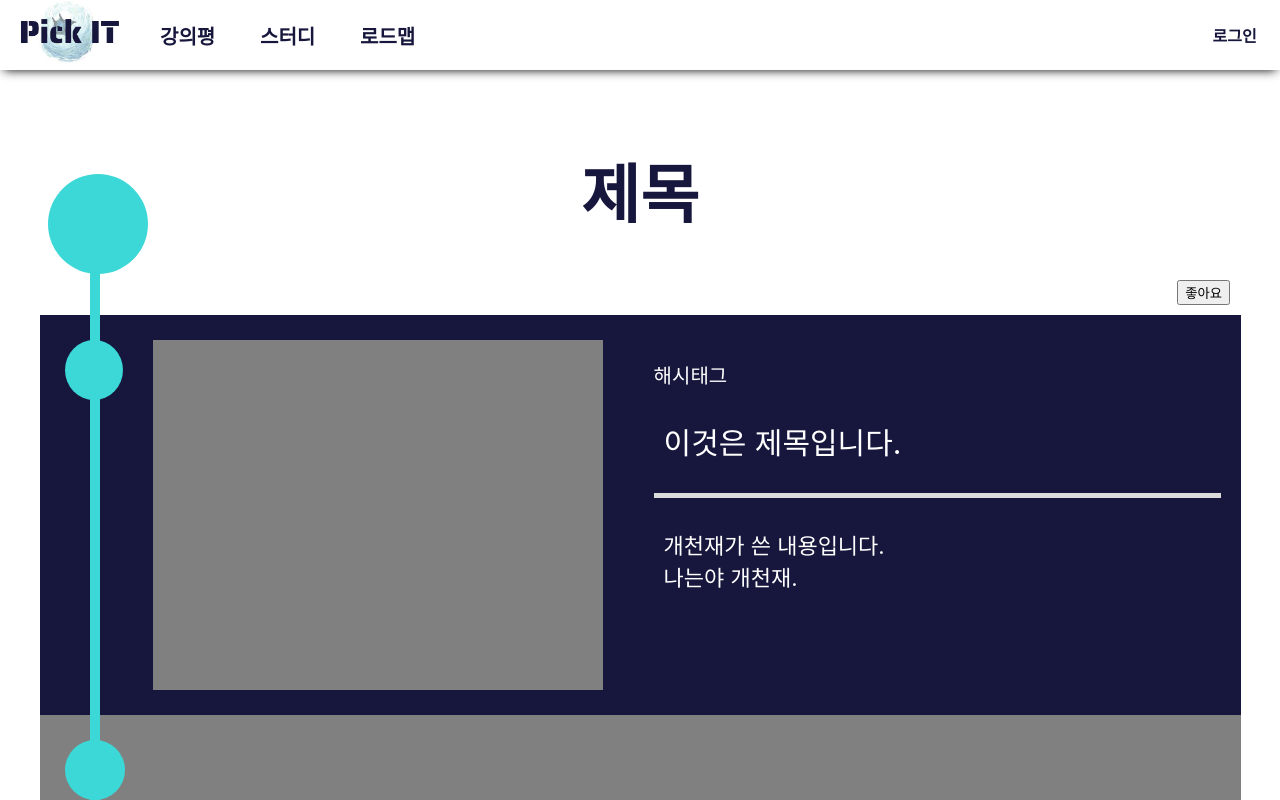
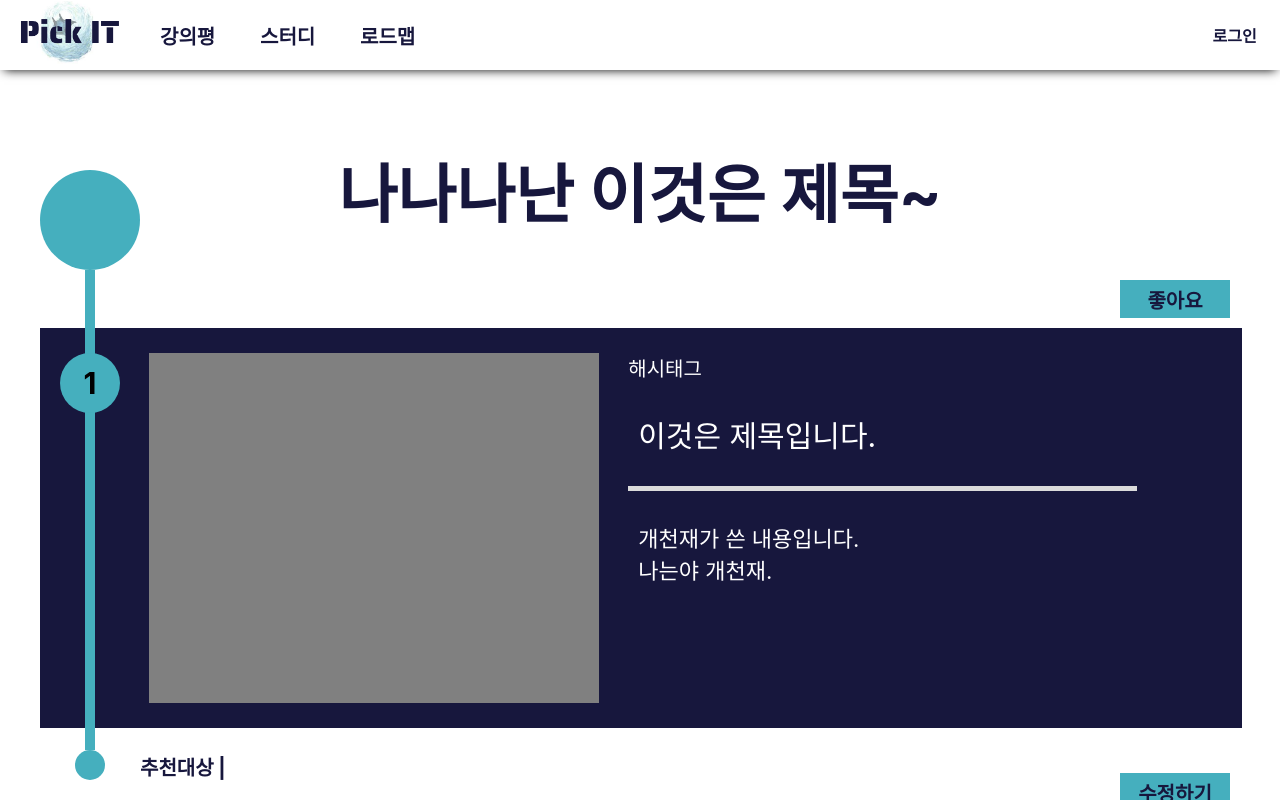
Before and after one commit to Capstone-SSU/frontend, a React (Create React App) app: page /loadmapList in a window 1280 px wide. Shown: the top 800 px of the page. Built offline with nearby package versions, Linux system fonts and the light colour scheme.

Commit message:
yeju
study1, loadmap2

```diff
--- a/src/pages/Loadmap.js
+++ b/src/pages/Loadmap.js
@@ -4,7 +4,7 @@ import '../pages_css/Loadmap.css';
 
 const Loadmap = () => {
   return (
-    <div id='body_center'>
+    <div id='body_main'>
       <div id='body_center_top'></div>
       <div id='body_center_name'><Link to="/loadmap">로드맵</Link></div>
       <div id='loadmap_body_center_list'>
--- a/src/pages/LoadmapAdd.js
+++ b/src/pages/LoadmapAdd.js
@@ -4,7 +4,7 @@ import '../pages_css/LoadmapAdd.css';
 
 const LoadmapAdd = () => {
   return (
-    <div id='body_center'>
+    <div id='body_main'>
       <div id='body_center_top'></div>
       <div id='body_center_name'><Link to="/loadmap">로드맵</Link></div>
       <div id='loadmapAdd_body_center_list'>
--- a/src/pages/LoadmapList.js
+++ b/src/pages/LoadmapList.js
@@ -4,39 +4,71 @@ import '../pages_css/LoadmapList.css';
 
 const LoadmapList = () => {
   return (
-    <div id='body_center'>
+    <div id='body_main'>
+
         <div id='body_center_top'></div>
+
         <div id='loadmapList_body_center_inner'>
-                <div id='loadmapList_body_center_inner_front'>
-                    <div id='loadmapList_circle0'></div>
-                    <div id='loadmapList_body_center_inner_front_inner'></div>
-                    <div id='loadmapList_circle_last'></div>
+            <div id='loadmapList_body_center_inner_line'>
+                <div id='loadmapList_body_center_inner_line_top'></div>
+                <div id='loadmapList_body_center_inner_line_circle'></div>
+                <div id='loadmapList_body_center_inner_line_center'>
+                    <div id='loadmapList_body_center_inner_line_blank1'></div>
+                    <div id='loadmapList_body_center_inner_line_centerLine'></div>
                 </div>
+                <div id='loadmapList_body_center_inner_line_center'>
+                    <div id='loadmapList_body_center_inner_line_blank2'></div>
+                    <div id='loadmapList_body_center_inner_line_circle_last'></div>
+                </div>
+                <div id='loadmapList_body_center_inner_line_bottom'></div>
+            </div>
+
             <div id='body_center_name'>
-                    제목
+                나나나난 이것은 제목~
             </div>
-                <div id='loadmapList_body_center_name_button'><button>좋아요</button></div>
 
-                <div id='loadmapList_body_center_inner_box1'>
-                    <div id='loadmapList_circle1'></div>
-                    <div id="loadmapList_body_center_list_inner1">
-                        <div id='loadmapList_body_center_list_inner_picture'></div>
+            <div id='loadmapList_body_center_inner_button'><button>좋아요</button></div>
+
+            <div id='loadmapList_body_center_inner_box'>
+                <div id='loadmapList_body_center_inner_box_top'></div>
+                <div id='loadmapList_body_center_inner_box_circle1'>1</div>
+                <div id="loadmapList_body_center_inner_box_content">
+                    <div id='loadmapList_body_center_inner_box_content_picture'></div>
                 </div>
-                    <div id="loadmapList_body_center_list_inner2">
-                        <div id ='loadmapList_body_center_list_inner_hashtag'>해시태그</div>
-                        <div id="loadmapList_body_center_list_inner_title">이것은 제목입니다.</div>
+                <div id="loadmapList_body_center_inner_box_content">
+                    <div id ='loadmapList_body_center_inner_box_content_hashtag'>해시태그</div>
+                    <div id="loadmapList_body_center_inner_box_content_title">이것은 제목입니다.</div>
                     <hr/>
-                        <div id="loadmapList_body_center_list_inner_description">
+                    <div id="loadmapList_body_center_inner_box_content_description">
                         개천재가 쓴 내용입니다.<br/>
                         나는야 개천재.
                     </div>
                 </div>
             </div>
+            {/* <div id='loadmapList_body_center_inner_box'>
+                <div id='loadmapList_body_center_inner_box_top'></div>
+                <div id='loadmapList_body_center_inner_box_circle1'>1</div>
+                <div id="loadmapList_body_center_inner_box_content">
+                    <div id='loadmapList_body_center_inner_box_content_picture'></div>
+                </div>
+                <div id="loadmapList_body_center_inner_box_content">
+                    <div id ='loadmapList_body_center_inner_box_content_hashtag'>해시태그</div>
+                    <div id="loadmapList_body_center_inner_box_content_title">이것은 제목입니다.</div>
+                    <hr/>
+                    <div id="loadmapList_body_center_inner_box_content_description">
+                        개천재가 쓴 내용입니다.<br/>
+                        나는야 개천재.
+                    </div>
+                </div>
+            </div> */}
 
-                <div id='loadmapList_body_center_inner_box2'>
-                    <div id='loadmapList_circle1'></div>
+            <div id='loadmapList_body_center_inner_line_center'>
+                <div id='loadmapList_body_center_inner_bottom_top'></div>
+                <div id='loadmapList_body_center_inner_bottom_peaple'>
+                    추천대상 |
                 </div>
-                <div id='loadmapList_body_center_inner_update'>
+            </div>
+            <div id='loadmapList_body_center_inner_button'>
                 <button>수정하기</button>
             </div>
         </div>
--- a/src/pages/Study.js
+++ b/src/pages/Study.js
@@ -6,35 +6,89 @@ import search from '../search.png';
 
 const Study = () => {
   return (
-    <div className="App">
-        <body>
-            <div className="body_center">
-              <div className="body_center_main">
+    <div id="body_main">
       <div id='body_center_top'></div>
       <div id='body_center_name'><Link to="/study">스터디</Link></div>
-                  <div id='body_center_search'>
-                    <div id="body_center_inner_search1" className="body_center_inner_search">
+
+      <div id="study_body_center_inner">
+
+        <div id='study_body_center_inner_search'>
+          <div id="study_body_center_inner_search_search" className="study_class_body_center_inner_search_searchCatagory">
             <input href='' />
-                        <img id="search" name="search" src={search}/>
+            <img src={search}/>
           </div>
-                    <div className="body_center_inner_search"><a href=''>카테고리</a></div>
-                    <div className="body_center_inner_search1"><a href=''>지역</a></div>
+          <div className="study_class_body_center_inner_search_searchCatagory"><a href=''>카테고리</a></div>
+          <div id="study_body_center_inner_search_location"><a href=''>지역</a></div>
         </div><hr/>
-                  <div id='body_center_hashtag'>
+
+        <div id='study_body_center_hashtag'>
+          해시태그
+        </div><hr/>
+
+        <div id='study_body_center_inner_list'>
+          <Link to="/studyList">
+            <div id='study_body_center_inner_list_individe1'>
+              <div style={{ display: 'flex', }}>
+
+                <div style={{ width: '50px', height: '50px', lineHeight: '50px', fontSize: '22px', borderRadius: '50%', color: '#17173D', backgroundColor: '#45AFBE', }}>온</div>
+                <div>
+
+                  <div style={{ height: '50px', display: 'flex', }}>
+                    <div style={{ width: '1080px', height: '50px', lineHeight: '50px', fontSize: '22px', color: '#17173D', textAlign: 'left', }}>&nbsp;&nbsp;&nbsp;해시태그</div>
+                    <div style={{  }}>
+                      <div style={{ fontSize: '22px', color: '#17173D', }}>5/3</div>
+                    </div>
+                  </div>
+
+                  <div style={{ width: '100%', margin: '10px', textAlign: 'left', }}>
+                    <div style={{ fontSize: '30px', fontWeight: 'bolder', color: '#17173D' }}>이것은 제목입니다.</div>
+                    <div style={{ width: '100%', height: '20px'}}></div>
+                    <div style={{ fontSize: '22px', color: '#17173D' }}>
+                        개천재가 쓴 내용입니다.<br/>
+                        나는야 개천재.
+                    </div>
+                  </div>
+
+                </div>
+
+              </div>
+            </div><hr/>
+            <div id='study_body_center_inner_list_individe1'>
 
             </div><hr/>
-                  <div id='body_center_list'>
-                    <Link to="/studyList"><div id='body_center_list2'></div></Link>
+            <div id='study_body_center_inner_list_individe1'>
+
+</div><hr/>
+<div id='study_body_center_inner_list_individe1'>
+
+</div><hr/>
+<div id='study_body_center_inner_list_individe1'>
+
+</div><hr/>
+          </Link>
+        </div><hr/>
+
+        <div id='study_body_center_add'>
+          <Link to="/studyAdd"><div id='study_body_center_add_circle'></div></Link>
         </div>
-                  <div id='body_center_add'>
-                    <Link to="/studyAdd"><div id='body_center_add_circle'></div></Link>
+
+        <div style={{ height: '100px', textAlign: 'center', }}></div>
+        <div style={{ height: '100px', textAlign: 'center', }}>
+          <div style={{ textAlign: 'center', display: 'inline-block', }}>
+            <div style={{ display: 'flex', }}>
+              <div style={{ width: '40px', height: '40px', margin: '5px', backgroundColor: '#45AFBE', }}>
+
               </div>
-                  <div id='body_center_bottom'>
+              <div id='study_body_center_bottom_number1'>1</div>
+              {/* <div id='study_body_center_bottom_number2'>2</div> */}
+              <div style={{ width: '40px', height: '40px', margin: '5px', backgroundColor: '#45AFBE', }}>
 
               </div>
             </div>
           </div>
-        </body>
+        </div>
+
+      </div>
     </div>
   );
 }
--- a/src/pages/StudyAdd.js
+++ b/src/pages/StudyAdd.js
@@ -4,7 +4,7 @@ import '../pages_css/StudyAdd.css';
 
 const StudyAdd = () => {
   return (
-    <div id='body_center'>
+    <div id='body_main'>
       <div id='body_center_top'></div>
       <div id='body_center_name'><Link to="/study">스터디</Link></div>
       <div id="body_center_write_inner">
--- a/src/pages/StudyList.js
+++ b/src/pages/StudyList.js
@@ -3,7 +3,7 @@ import '../pages_css/StudyList.css';
 
 const StudyList = () => {
   return (
-    <div id="body_center">
+    <div id="body_main">
         <div id="body_center_top"></div>
         <div id="body_center_list">
             <div id="body_center_list_inner">
--- a/src/pages_css/LoadmapList.css
+++ b/src/pages_css/LoadmapList.css
@@ -1,105 +1,107 @@
 #loadmapList_body_center_inner {
     width: 1200px;
-    height: 1080px;
-    text-align: center;
     display: inline-block;
-    /* background-color: violet; */
 }
 
-#loadmapList_body_center_name_button {
-    /* width: 100%; */
-    margin: 10px 10px;
-    /* display: flex; */
-    /* float: right; */
-    text-align: right;
-    /* background-color: red; */
+#loadmapList_body_center_inner_line {
+    width: 100px;
+    height: 100px;
+    position: absolute;
+    text-align: center;
 }
-
-#loadmapList_circle0 {
+#loadmapList_body_center_inner_line_top {
+    width: 100%;
+    height: 100px;
+}
+#loadmapList_body_center_inner_line_circle {
     width: 100px;
     height: 100px;
 
-    left: 7.5%;
-    bottom: 83%;
+    z-index: 997;
 
-    position:absolute;
+    /* position:absolute; */
     border-radius: 50%;
-    background-color: #3CD8D8;
+    background-color: #45AFBE;
 }
-#loadmapList_circle_last {
+#loadmapList_body_center_inner_line_center {
+    display: flex;
+}
+#loadmapList_body_center_inner_line_blank1 {
+    width: 45px;
+    height: 10px;
+    left: 45%;
+
+    z-index: 997;
+    text-align: center;
+}
+#loadmapList_body_center_inner_line_blank2 {
+    width: 35px;
+    height: 10px;
+    left: 45%;
+
+    z-index: 997;
+    text-align: center;
+}
+#loadmapList_body_center_inner_line_centerLine {
+    width: 10px;
+    height: 480px; /*변동 480+400*/
+
+    left: 45%;
+    z-index: 997;
+    text-align: center;
+    /* display: inline-block; */
+    /* position: absolute; */
+    background-color: #45AFBE;
+}
+#loadmapList_body_center_inner_line_circle_last {
     width: 30px;
     height: 30px;
 
-    left: 40%;
-    bottom: 9%;
+    left: 35%;
+    /* bottom: 500; */
+
+    z-index: 997;
+    /* position:absolute; */
+    border-radius: 50%;
+    background-color: #45AFBE;
+}
+
+
+
+#loadmapList_body_center_inner_box {
+    width: 98.5%;
+    height: 375px;
+    padding: 25px 0px 0px 20px;
+
+    display: flex;
+    background-color: #17173D; /*짝수일 경우 white*/
+}
+#loadmapList_body_center_inner_box_top {
+    width: 60px;
+    height: 60px;
+}
+#loadmapList_body_center_inner_box_circle1 {
+    /*뒷 숫자에 따라 씌여지는 값달라짐*/
+    width: 60px;
+    height: 60px;
+    line-height: 60px;
 
     z-index: 998;
     position:absolute;
+
+    font-size: 30px;
+    font-weight: bolder;
     border-radius: 50%;
-    background-color: #3CD8D8;
-}
-#loadmapList_body_center_inner_front {
-    width: 100px;
-    height: 1200px;
-    position: absolute;
-    text-align: center;
-    /* background-color: blueviolet; */
-}
-#loadmapList_body_center_inner_front_inner {
-    width: 10px;
-    height: 900px;
-    top: 15%;
-
-    z-index: 998;
-    text-align: center;
-    display: inline-block;
-    position: absolute;
-    background-color: #3CD8D8;
+    background-color: #45AFBE;
 }
 
-#loadmapList_circle1 {
-    width: 60px;
-    height: 60px;
-
-    z-index: 999;
-    /* position:absolute; */
-    border-radius: 50%;
-    background-color: #3CD8D8;
-}
-#loadmapList_body_center_inner_box1 {
-    width: 98%;
-    height: 375px;
-    padding: 25px 0px 0px 25px;
-
-    display: flex;
-    font-size: 50px;
-    background-color: #17173D;
-}
-#loadmapList_body_center_inner_box2 {
-    width: 98%;
-    height: 375px;
-    padding: 25px 0px 0px 25px;
-
-    display: flex;
-    font-size: 50px;
-    background-color: gray;
-}
-
-
-#loadmapList_body_center_list_inner1 {
-    width: 45%;
+#loadmapList_body_center_inner_box_content {
+    width: 43%;
     /* display: flex; */
     text-align: center;
     /* background-color: red; */
 }
-#loadmapList_body_center_list_inner2 {
-    width: 50%;
-    padding: 20px;
-    /* text-align: left; */
-    /* display: inline-block; */
-    /* background-color: blue; */
-}
-#loadmapList_body_center_list_inner_picture {
+#loadmapList_body_center_inner_box_content_picture {
     width: 450px;
     height: 350px;
 
@@ -107,18 +109,13 @@
     display: inline-block;
     background-color: gray;
 }
-#loadmapList_body_center_list_inner_party {
-    width: 100%;
-    margin: 10px 10px;
-    text-align: right;
-}
-#loadmapList_body_center_list_inner_hashtag {
+#loadmapList_body_center_inner_box_content_hashtag {
     width: 100%;
     text-align: left;
     font-size: 20px;
     color: white;
 }
-#loadmapList_body_center_list_inner_title {
+#loadmapList_body_center_inner_box_content_title {
     width: 100%;
     margin: 30px 10px;
 
@@ -127,16 +124,34 @@
     font-size: 30px;
     color: white;
 }
-#loadmapList_body_center_list_inner_description {
+#loadmapList_body_center_inner_box_content_description {
     width: 100%;
     margin: 30px 10px;
 
     text-align: left;
+
     font-size: 22px;
     color: white;
 }
 
-#loadmapList_body_center_inner_update {
+
+
+#loadmapList_body_center_inner_bottom_top {
+    width: 100px;
+    height: 35px;
+}
+#loadmapList_body_center_inner_bottom_peaple {
+    height: 35px;
+    line-height: 80px;
+
+    font-size: 20px;
+    color: #17173D;
+    font-weight: bolder;
+}
+#loadmapList_body_center_inner_button {
+    /* width: 100%; */
     margin: 10px 10px;
+    /* display: flex; */
+    /* float: right; */
     text-align: right;
 }
--- a/src/pages_css/Study.css
+++ b/src/pages_css/Study.css
@@ -3,7 +3,7 @@
     font-weight: bolder;
     text-decoration-line: none;
   }
-  .body_center a {
+  #body_center a {
     color: #17173D;
     text-decoration-line: none;
   }
@@ -12,27 +12,25 @@
     height: 5px;
     background-color: rgb(219, 219, 219);
   }
+  button {
+    width: 110px;
+    height: 38px;
 
-  .body_center {
+    border: 0;
+    outline: 0;
+
+    font-size: 20px;
+    font-weight: bolder;
+    color: #17173D;
+    background-color: #45AFBE;
+  }
+  #body_main {
     width: 100%;
-    height: 1080px;
-    /* display: flex;
-    align-items: center; */
+    height: auto;
+
     text-align: center;
     background-color: white;
   }
-  .body_center_main {
-    width: 1200px;
-    height: 1300px;
-
-    display: flex;
-    align-items: center;
-
-    display: inline-block;
-    text-align: center;
-    background-color: white;
-  }
-
   #body_center_top {
     width: 1200px;
     height: 70px;
@@ -42,7 +40,6 @@
     width: 1200px;
     height: 200px;
 
-    /*가운데로 만들어줌*/
     line-height: 250px;
     text-align: center;
 
@@ -51,18 +48,25 @@
     font-weight: bolder;
     display: inline-block;
   }
-  #body_center_search {
+
+
+
+  #study_body_center_inner {
     width: 1200px;
+    height: auto;
+
+    display: inline-block;
+  }
+
+  #study_body_center_inner_search {
+    width: 100%;
     height: 50px;
     line-height: 50px;
-
-    /* text-align: right; */
-    /* align-items: right; */
 
     color: #17173D;
     font-size: 30px;
   }
-  .body_center_inner_search {
+  .study_class_body_center_inner_search_searchCatagory {
     width: 200px;
     height: 50px;
     margin: 0 20px;
@@ -70,7 +74,7 @@
     display: flex;
     float: right;
   }
-  .body_center_inner_search1 {
+  #study_body_center_inner_search_location {
     width: 150px;
     height: 50px;
     margin: 0 20px;
@@ -78,33 +82,64 @@
     display: flex;
     float: right;
   }
-  #body_center_hashtag {
-    width: 1200px;
+
+  #study_body_center_hashtag {
+    width: 100%;
     height: 50px;
+
+    text-align: left;
+
     color: #17173D;
     font-size: 30px;
     font-weight: bolder;
   }
-  #body_center_list {
-    width: 1200px;
-    height: 920px; /*하나의 칸이 230px*/
+
+
+
+  #study_body_center_inner_list {
+    width: 100%;
+    height: 1230px; /*하나의 칸이 230px*/
+
     color: #17173D;
     font-size: 18px;
     font-weight: bolder;
   }
-  #body_center_list2 {
-    width: 1200px;
-    height: 920px; /*하나의 칸이 230px*/
-    color: #17173D;
+  #study_body_center_inner_list_individe1 {
+    width: 100%;
+    height: 220px;
+    padding: 10px 0px 0px 10px;
+
     font-size: 18px;
     font-weight: bolder;
   }
-  #body_center_add_circle {
+  #study_body_center_inner_list hr {
+    height: 2px;
+  }
+
+
+
+  #study_body_center_add_circle {
     width: 100px;
     height: 100px;
     position: absolute; right: 0px; bottom: 0px;
     border-radius: 50%;
-    background-color: #3CD8D8;
+    background-color: #45AFBE;
+  }
+
+
+
+  #study_body_center_bottom_number1 {
+    width: 40px;
+    height: 40px;
+    line-height: 40px;
+    margin: 5px;
+
+    border: 2px solid rgb(219, 219, 219);
+
+    font-size: 20px;
+    font-weight: bolder;
+    color: #17173D;
+    background-color: white;
   }
 
   /* .App {
--- a/src/pages_css/StudyAdd.css
+++ b/src/pages_css/StudyAdd.css
@@ -4,11 +4,6 @@ a {
     text-decoration-line: none;
 }
 
-#body_center {
-    width: 100%;
-    height: 1080px;
-    text-align: center;
-}
 #body_center_write_inner {
     width: 1200px;
     height: 1080px;
--- a/src/pages_css/StudyList.css
+++ b/src/pages_css/StudyList.css
@@ -1,9 +1,3 @@
-#body_center_top {
-    width: 1200px;
-    height: 70px;
-    background-color: white;
-}
-
 #body_center_list {
     width: 100%;
     height: auto;
```
Lines whose indentation alone changed are shown as unchanged.
